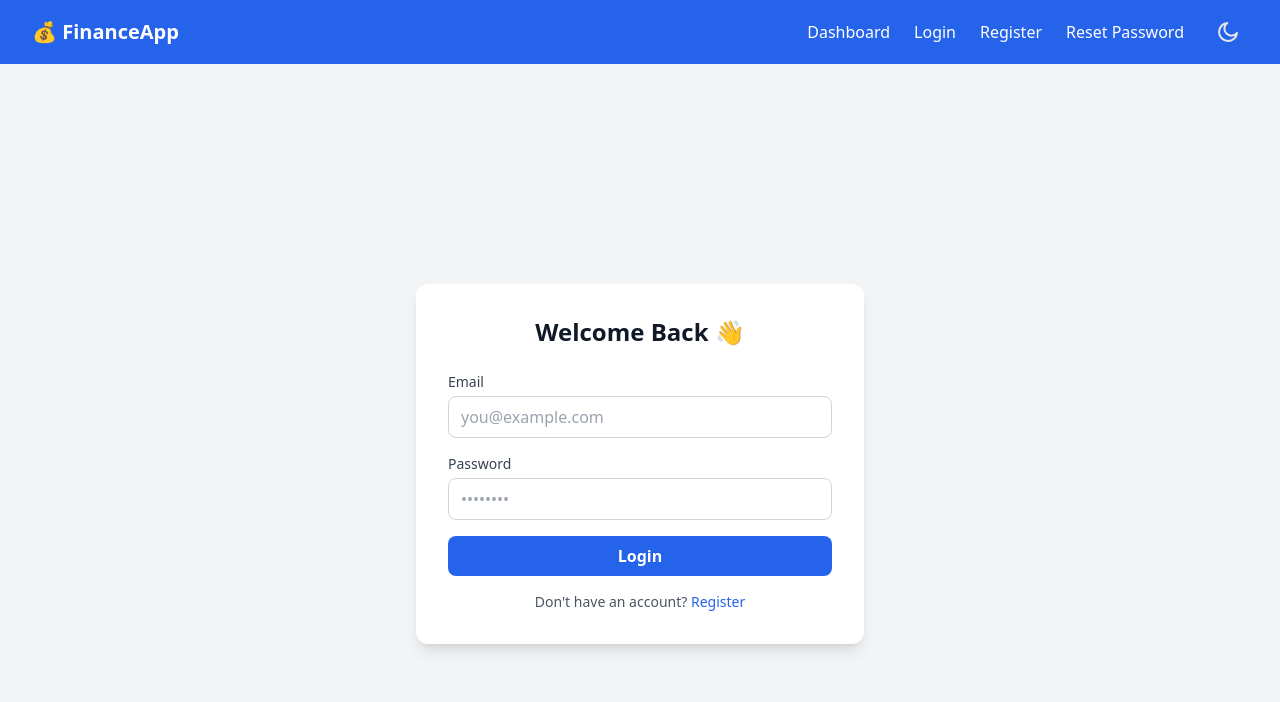
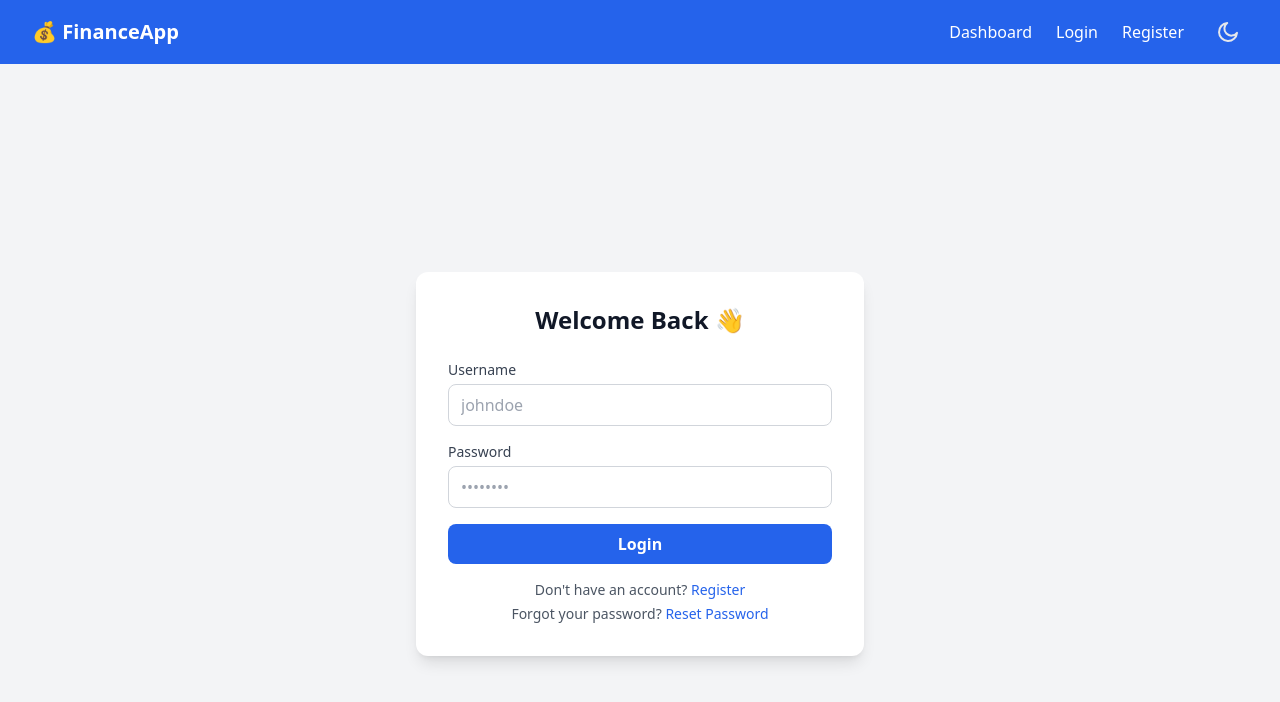
Before and after one commit to yahya-mohamed-1/personal-finance-dashboard, a React (Vite) app: page /login in a window 1280 px wide. Shown: the top 702 px of the page. Built offline with nearby package versions, Linux system fonts and the light colour scheme.

Commit message:
`Added additional footer link to AuthForm and removed Reset Password link from Navbar and Register page`

```diff
--- a/src/components/AuthForm.jsx
+++ b/src/components/AuthForm.jsx
@@ -5,7 +5,7 @@ import { Link } from "react-router-dom";
  * A simple, reusable authentication form
  * Props let us control title, button text, fields, and navigation link.
  */
-function AuthForm({ title, buttonText, fields, footerText, footerLink, footerLinkText, onSubmit }) {
+function AuthForm({ title, buttonText, fields, footerText, footerLink, footerLinkText, footerText2, footerLink2, footerLinkText2, onSubmit }) {
   return (
     <div className="flex items-center justify-center min-h-screen bg-gray-100 dark:bg-gray-900">
       <div className="w-full max-w-md bg-white dark:bg-gray-800 rounded-xl shadow-lg p-8">
@@ -50,6 +50,14 @@ function AuthForm({ title, buttonText, fields, footerText, footerLink, footerLin
             </Link>
           </p>
         )}
+        {footerText2 && (
+          <p className="text-sm text-gray-600 dark:text-gray-400 mt-1 text-center">
+            {footerText2}{" "}
+            <Link to={footerLink2} className="text-blue-600 dark:text-blue-400 hover:underline">
+              {footerLinkText2}
+            </Link>
+          </p>
+        )}
       </div>
     </div>
   );
--- a/src/components/Navbar.jsx
+++ b/src/components/Navbar.jsx
@@ -36,9 +36,7 @@ function Navbar() {
             <Link to="/register" className="hover:text-gray-200 dark:hover:text-gray-300">
               Register
             </Link>
-            <Link to="/reset-password" className="hover:text-gray-200 dark:hover:text-gray-300">
-              Reset Password
-            </Link>
+            {/* Removed Reset Password link */}
 
             {/* Light/Dark toggle for desktop */}
             <button
@@ -188,13 +186,7 @@ function Navbar() {
           >
             Register
           </Link>
-          <Link
-            to="/reset-password"
-            className="text-white text-2xl font-semibold hover:text-gray-200 dark:text-gray-100 dark:hover:text-gray-300"
-            onClick={() => setIsOpen(false)}
-          >
-            Reset Password
-          </Link>
+          {/* Removed Reset Password link */}
         </div>
       )}
     </nav>
--- a/src/pages/Login.jsx
+++ b/src/pages/Login.jsx
@@ -16,12 +16,15 @@ function Login() {
       title="Welcome Back 👋"
       buttonText="Login"
       fields={[
-        { label: "Email", type: "email", placeholder: "you@example.com" },
+        { label: "Username", type: "text", placeholder: "johndoe" },
         { label: "Password", type: "password", placeholder: "••••••••" },
       ]}
       footerText="Don't have an account?"
       footerLink="/register"
       footerLinkText="Register"
+      footerText2="Forgot your password?"
+      footerLink2="/reset-password"
+      footerLinkText2="Reset Password"
       onSubmit={handleLogin}
     />
   );
--- a/src/pages/Register.jsx
+++ b/src/pages/Register.jsx
@@ -16,6 +16,7 @@ function Register() {
       buttonText="Register"
       fields={[
         { label: "Name", type: "text", placeholder: "John Doe" },
+        { label: "Username", type: "text", placeholder: "johndoe" },
         { label: "Email", type: "email", placeholder: "you@example.com" },
         { label: "Password", type: "password", placeholder: "••••••••" },
       ]}
```
